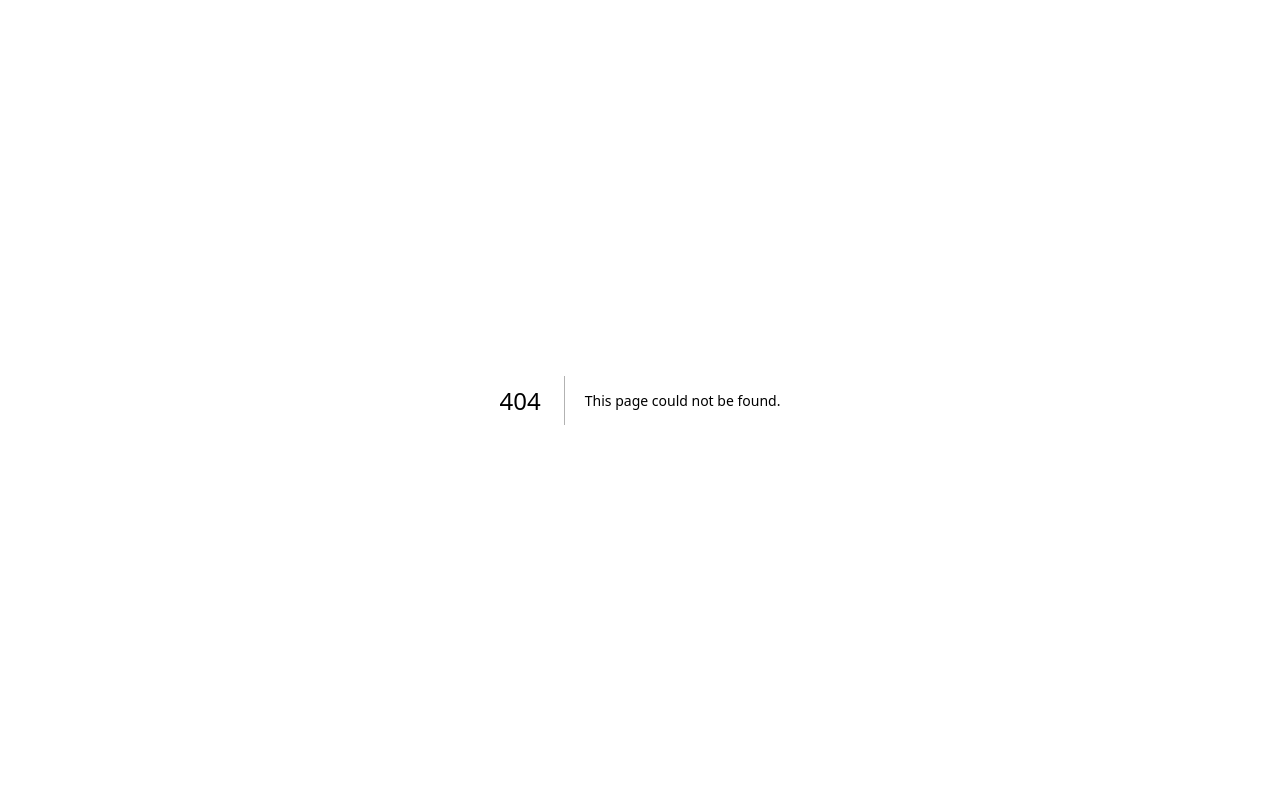
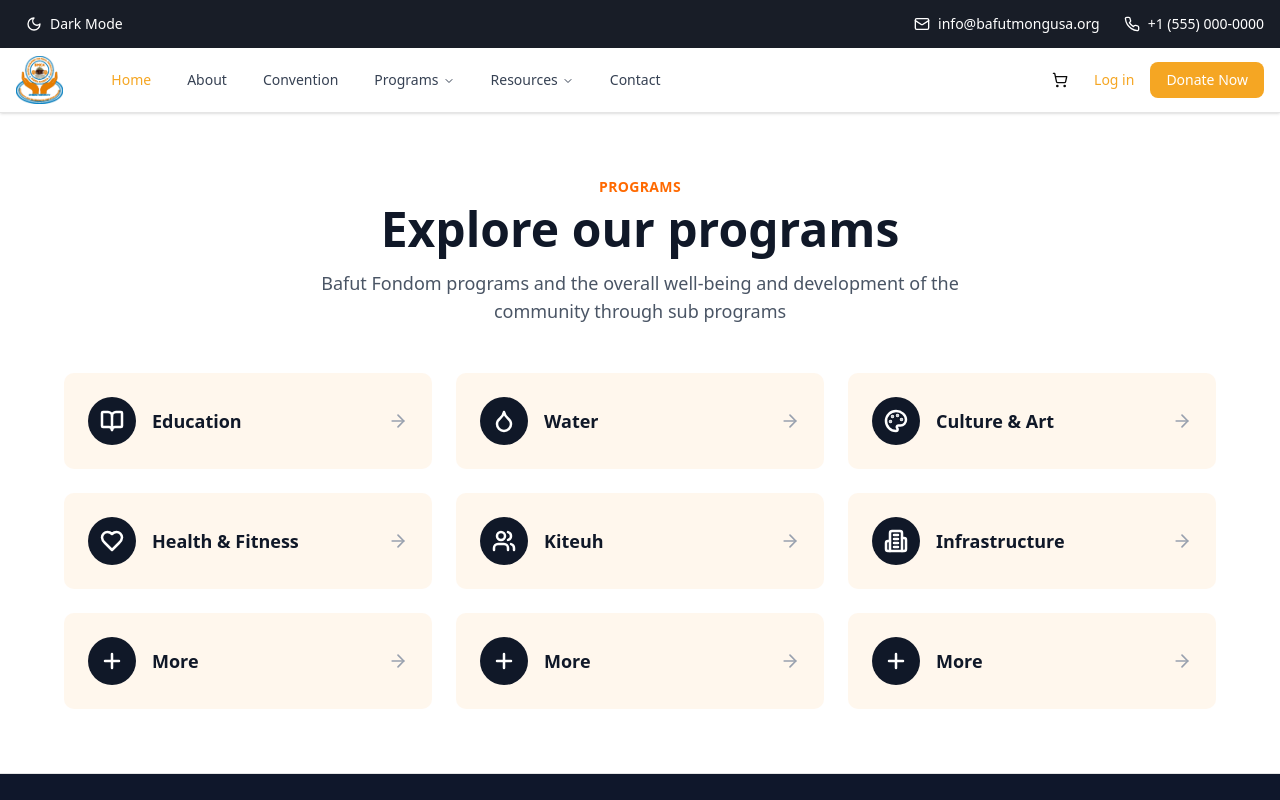
Before and after one commit to Abdoulaye-Thespy/BMCAREVAMP, a Next.js app: page /programs in a window 1280 px wide. Before the commit this address had no page. Shown: the top 800 px of the page. Built offline with nearby package versions, Linux system fonts and the light colour scheme.

Commit message:
add programs page

```diff
--- /dev/null
+++ b/src/app/programs/page.js
@@ -0,0 +1,13 @@
+import { Footer } from "@/components/footer";
+import { Header } from "@/components/header";
+import ProgramsSection from "@/components/sections/programs-section";
+
+export default function Programs() {
+  return (
+    <main className="min-h-screen">
+      <Header />
+      <ProgramsSection />
+      <Footer />
+    </main>
+  )
+}
--- a/src/components/footer.js
+++ b/src/components/footer.js
@@ -37,7 +37,7 @@
                 </a>
               </li>
               <li>
-                <a href="#programs" className="text-white/80 transition-colors hover:text-primary">
+                <a href="/programs" className="text-white/80 transition-colors hover:text-primary">
                   Our Programs
                 </a>
               </li>
--- /dev/null
+++ b/src/components/sections/programs-section.js
@@ -0,0 +1,92 @@
+import { BookOpen, Droplet, Palette, Heart, Users, Building2, Plus, ArrowRight } from "lucide-react"
+
+export default function ProgramsSection() {
+  const programs = [
+    {
+      id: 1,
+      name: "Education",
+      icon: BookOpen,
+    },
+    {
+      id: 2,
+      name: "Water",
+      icon: Droplet,
+    },
+    {
+      id: 3,
+      name: "Culture & Art",
+      icon: Palette,
+    },
+    {
+      id: 4,
+      name: "Health & Fitness",
+      icon: Heart,
+    },
+    {
+      id: 5,
+      name: "Kiteuh",
+      icon: Users,
+    },
+    {
+      id: 6,
+      name: "Infrastructure",
+      icon: Building2,
+    },
+    {
+      id: 7,
+      name: "More",
+      icon: Plus,
+      isMore: true,
+    },
+    {
+      id: 8,
+      name: "More",
+      icon: Plus,
+      isMore: true,
+    },
+    {
+      id: 9,
+      name: "More",
+      icon: Plus,
+      isMore: true,
+    },
+  ]
+
+  return (
+    <section className="py-16 px-4 sm:px-6 lg:px-8 bg-white">
+      <div className="max-w-6xl mx-auto">
+        {/* Header */}
+        <div className="text-center mb-12">
+          <p className="text-orange-500 font-semibold text-sm uppercase tracking-wide mb-2">Programs</p>
+          <h2 className="text-4xl sm:text-5xl font-bold text-gray-900 mb-4">Explore our programs</h2>
+          <p className="text-gray-600 max-w-2xl mx-auto text-lg">
+            Bafut Fondom programs and the overall well-being and development of the community through sub programs
+          </p>
+        </div>
+
+        {/* Programs Grid */}
+        <div className="grid grid-cols-1 sm:grid-cols-2 lg:grid-cols-3 gap-6">
+          {programs.map((program) => {
+            const Icon = program.icon
+            return (
+              <div
+                key={program.id}
+                className="bg-orange-50 rounded-lg p-6 hover:shadow-lg transition-shadow cursor-pointer group"
+              >
+                <div className="flex items-center justify-between">
+                  <div className="flex items-center gap-4">
+                    <div className="w-12 h-12 bg-gray-900 rounded-full flex items-center justify-center group-hover:bg-orange-500 transition-colors">
+                      <Icon className="w-6 h-6 text-white" strokeWidth={2.5} />
+                    </div>
+                    <span className="text-gray-900 font-semibold text-lg">{program.name}</span>
+                  </div>
+                  <ArrowRight className="w-5 h-5 text-gray-400 group-hover:text-orange-500 transition-colors" />
+                </div>
+              </div>
+            )
+          })}
+        </div>
+      </div>
+    </section>
+  )
+}
```
Also changed, not shown: tsconfig.json (added, +41 -0 lines).
